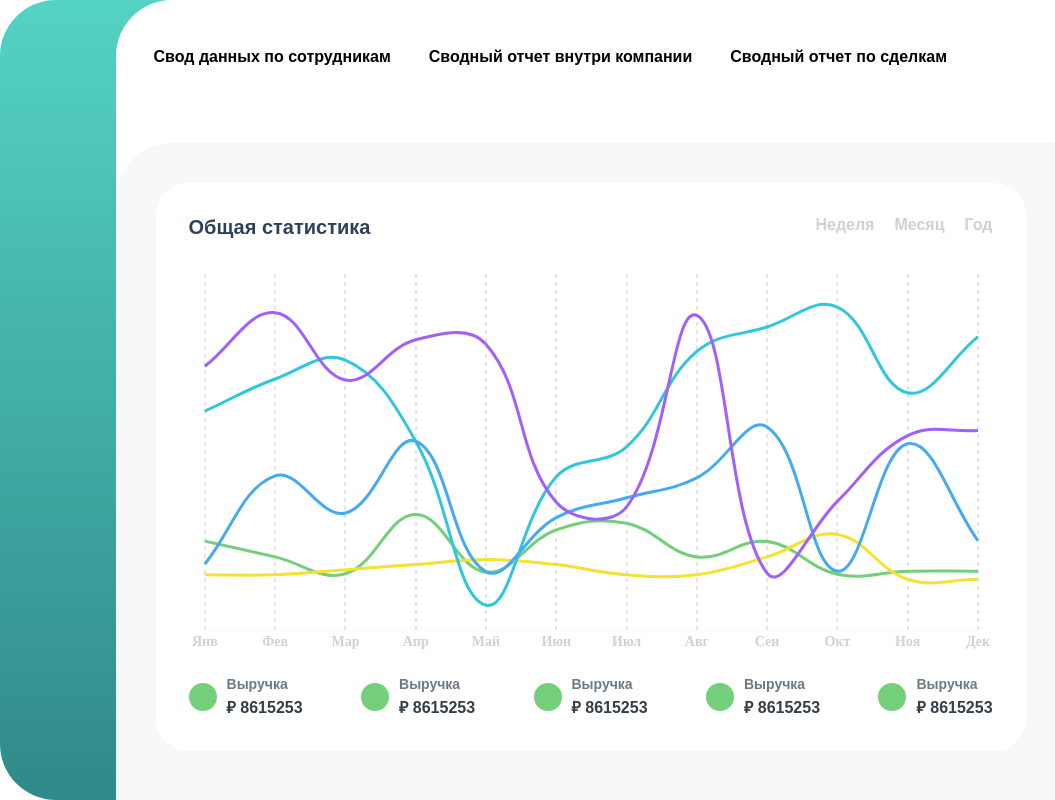
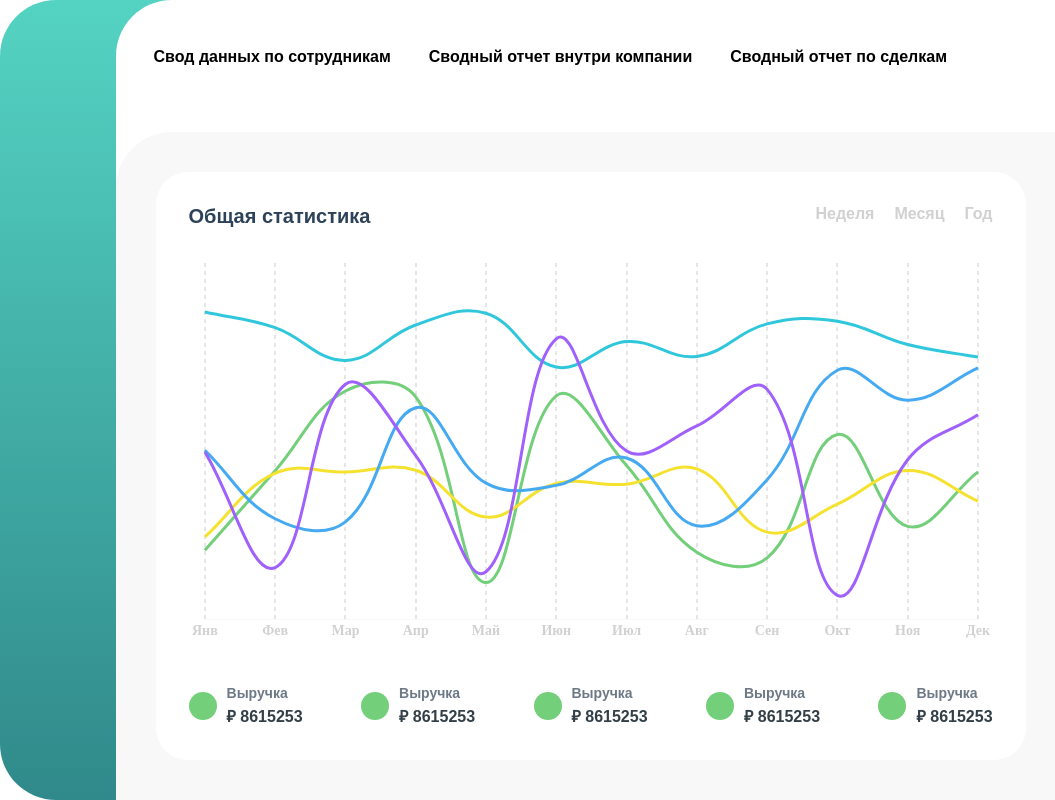
Before and after one commit to RomanChervakov/h2o, a React (Vite) app: page / in a window 1280 px wide. Shown: the whole page, without its empty margins (0-1055 px from the left). Built offline with nearby package versions, Linux system fonts and the light colour scheme.

Commit message:
chart randomization

```diff
--- a/src/components/general-statistics/GeneralStatistics.module.scss
+++ b/src/components/general-statistics/GeneralStatistics.module.scss
@@ -48,4 +48,5 @@
 .legendContainer {
   display: flex;
   justify-content: space-between;
+  margin-top: 20px;
 }
--- a/src/components/general-statistics/GeneralStatistics.tsx
+++ b/src/components/general-statistics/GeneralStatistics.tsx
@@ -1,6 +1,5 @@
 import { Line } from "react-chartjs-2";
 import styles from "./GeneralStatistics.module.scss";
-
 import {
   Chart,
   type ChartOptions,
@@ -17,6 +16,7 @@ import {
   Tooltip,
 } from "chart.js";
 import GeneralStatisticsLegendLabel from "./general-statistics-legend-label/GeneralStatisticsLegendLabel.tsx";
+import generateRandomArray from "../../generateRandomArray.ts";
 
 Chart.register(
   LineElement,
@@ -43,12 +43,24 @@ const labels = [
   "Дек",
 ];
 
+const MIN_AVERAGE = -10000;
+const MAX_AVERAGE = 30000;
+const LENGTH = 365;
+const MIN_SUM = -5000000;
+const MAX_SUM = 10000000;
+
 const data = {
   labels: labels,
   datasets: [
     {
       label: "Cubic interpolation",
-      data: [419, 524, 392, 471, 462, 152, 143, 519, 13, 154, 283, 293],
+      data: generateRandomArray(
+        MIN_AVERAGE,
+        MAX_AVERAGE,
+        LENGTH,
+        MIN_SUM,
+        MAX_SUM,
+      ),
       borderColor: "#A060FC",
       borderWidth: 3,
       fill: false,
@@ -60,7 +72,13 @@ const data = {
     },
     {
       label: "Linear interpolation (default)",
-      data: [31, 204, 131, 272, 16, 122, 161, 200, 300, 17, 267, 77],
+      data: generateRandomArray(
+        MIN_AVERAGE,
+        MAX_AVERAGE,
+        LENGTH,
+        MIN_SUM,
+        MAX_SUM,
+      ),
       borderColor: "#45AAF2",
       borderWidth: 3,
       fill: false,
@@ -72,9 +90,13 @@ const data = {
     },
     {
       label: "Linear interpolation (default)",
-      data: [
-        331, 394, 431, 272, -50, 202, 261, 448, 496, 535, 367, 477, 20, 20, 29,
-      ],
+      data: generateRandomArray(
+        MIN_AVERAGE,
+        MAX_AVERAGE,
+        LENGTH,
+        MIN_SUM,
+        MAX_SUM,
+      ),
       borderColor: "#30C7DC",
       borderWidth: 3,
       fill: false,
@@ -86,7 +108,13 @@ const data = {
     },
     {
       label: "Linear interpolation (default)",
-      data: [10, 10, 20, 30, 40, 30, 10, 10, 45, 89, 1, 1],
+      data: generateRandomArray(
+        MIN_AVERAGE,
+        MAX_AVERAGE,
+        LENGTH,
+        MIN_SUM,
+        MAX_SUM,
+      ),
       borderColor: "#F5E230",
       borderWidth: 3,
       fill: false,
@@ -98,7 +126,13 @@ const data = {
     },
     {
       label: "Linear interpolation (default)",
-      data: [76, 45, 12, 128, 15, 98, 111, 45, 75, 11, 17, 17],
+      data: generateRandomArray(
+        MIN_AVERAGE,
+        MAX_AVERAGE,
+        LENGTH,
+        MIN_SUM,
+        MAX_SUM,
+      ),
       borderColor: "#73CF7A",
       borderWidth: 3,
       fill: false,
@@ -166,8 +200,11 @@ const options: ChartOptions<"line"> = {
     },
     y: {
       display: false,
-      title: {
-        display: true,
+      border: {
+        display: false,
+      },
+      grid: {
+        drawTicks: false,
       },
     },
   },
--- /dev/null
+++ b/src/generateRandomArray.ts
@@ -0,0 +1,37 @@
+export default function generateRandomArray(
+  minAverage: number,
+  maxAverage: number,
+  length: number,
+  minSum: number,
+  maxSum: number,
+): number[] {
+  const targetAverage = Math.random() * (maxAverage - minAverage) + minAverage;
+
+  const array: number[] = Array.from(
+    { length: length },
+    () => Math.random() * targetAverage * 2,
+  );
+  const sum = array.reduce((acc, val) => acc + val, 0);
+  const adjustmentFactor = (Math.random() * (maxSum - minSum) + minSum) / sum;
+
+  const adjustedArray = array.map((num) => num * adjustmentFactor);
+
+  const finalSum = adjustedArray.reduce((acc, val) => acc + val, 0);
+  const finalAverage = finalSum / length;
+
+  return Math.abs(finalAverage - targetAverage) > 1000
+    ? adjustedArray.map((num) => num + (targetAverage - finalAverage))
+    : adjustedArray;
+}
+
+// console.log(randomArray);
+//
+// console.log(
+//   "Sum:",
+//   randomArray.reduce((acc, val) => acc + val, 0),
+// );
+//
+// console.log(
+//   "Average:",
+//   randomArray.reduce((acc, val) => acc + val, 0) / randomArray.length,
+// );
```
